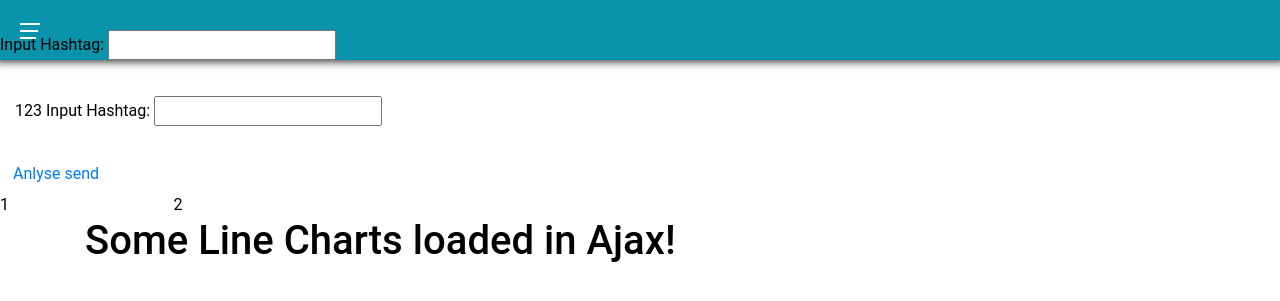
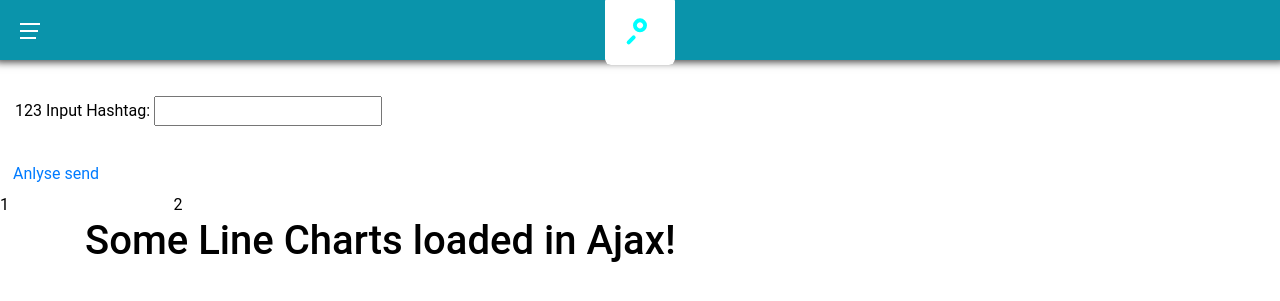
Before and after one commit to cherucole/Twitter-Sentiment-Analysis, a Django app: page /query/ in a window 1280 px wide. Shown: the top 301 px of the page. Run offline with Django 3.2, Linux system fonts and the light colour scheme; the visitor is signed in with stand-in values (Sample User, id 1); parts of the project's set-up code (start-up, migrations or seed data) failed here and were passed over; some libraries are stand-ins or nearby versions.

Commit message:
Search routing

```diff
--- a/twitter/templates/navbar.html
+++ b/twitter/templates/navbar.html
@@ -1,9 +1,9 @@
 <header id="page-header"><a id="hamburger" href="#sidebar-nav" target="_self"><span class="line"></span><span class="line"></span><span
       class="line"></span></a>
-      <form method="get" action="{% url 'analyse' %} ">
-          <label for="{{ input_hastag.q.id_for_label }}">Input Hashtag:</label>
-          {{ input_hastag.q }}
-          <!-- <div class="search-wrapper">
+  <!-- <form method="get" action="{% url 'analyse' %} ">
+    <label for="{{ input_hastag.q.id_for_label }}">Input Hashtag:</label>
+    {{ input_hastag.q }} -->
+  <!-- <div class="search-wrapper">
       <div class="input-holder">
         <input type="text" class="search-input" placeholder="Type to search" style="background:#ffffff;color: #000000" />
         <button class="search-icon" onclick="searchToggle(this, event);"><span></span></button>
@@ -13,6 +13,20 @@
 
       </div>
     </div> -->
+  <!-- </form> -->
+  <form method="get" action="{% url 'analyse' %} ">
+
+    <div class="search-wrapper">
+      <div class="input-holder">
+        <button class="search-icon" onclick="searchToggle(this, event);"><span></span></button>
+        <label for="{{ input_hastag.q.id_for_label }}">Input Hashtag:</label>
+        {{ input_hastag.q }}
+      </div>
+      <span class="close" onclick="searchToggle(this, event);"></span>
+      <div class="result-container">
+
+      </div>
+    </div>
   </form>
 </header>
 <nav id="sidebar-nav">
```
